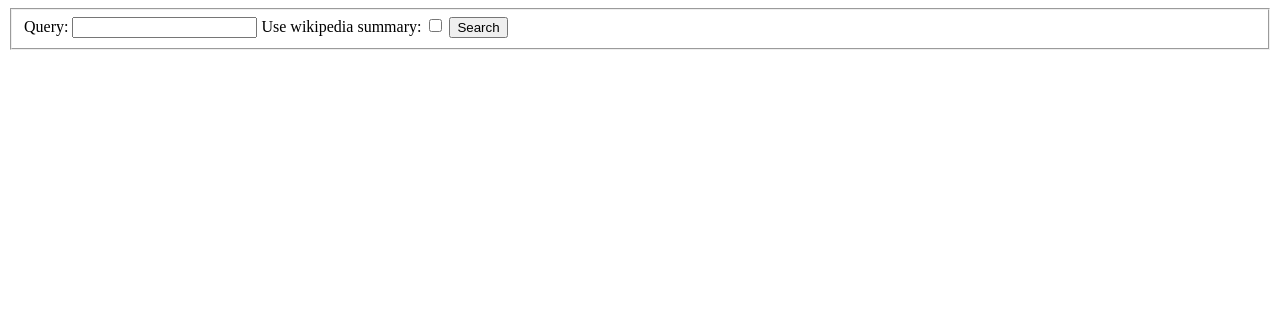
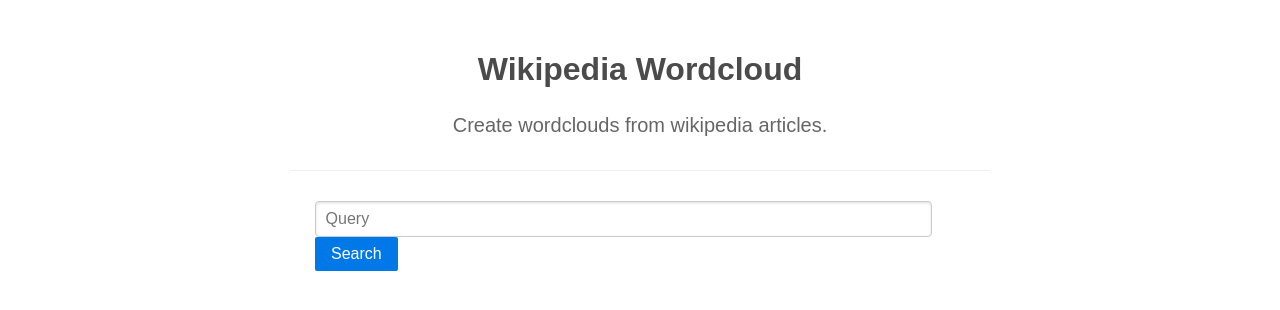
Before and after one commit to ir-grupp12/projekt, a Flask app: page / in a window 1280 px wide. Shown: the top 310 px of the page. Run offline with Flask 2, Linux system fonts and the light colour scheme.

Commit message:
Nicer css.

```diff
--- /dev/null
+++ b/static/css/style.css
@@ -0,0 +1,40 @@
+body {
+	padding-bottom: 30px;
+	margin: 0;
+	padding: 0;
+}
+
+#main {
+	width: 700px;
+	margin: 0 auto;
+}
+
+.header {
+	border-bottom: 1px solid #eee;
+	padding: 30px;
+	margin: 0 auto;
+	text-align: center;
+}
+
+.header h1 {
+	font-weight: bold;
+	color: rgb(75, 75, 75);
+}
+
+.header h2 {
+	font-size: 125%;
+	font-weight: 100;
+	line-height: 1.5;
+	margin: 0;
+	color: #666;
+}
+
+.inputform {
+	width: 650px;
+	padding: 25px;
+}
+
+#result {
+	border: 0px;
+	width: 700px;
+}
--- a/templates/index.html
+++ b/templates/index.html
@@ -1,15 +1,23 @@
-<!doctype html>
+<!DOCTYPE HTML>
 <head>
-<title>Wikipedia Search</title>
+	<title>Wikipedia Wordcloud Search</title>
+	<meta name="viewport" content="width=700, user-scalable=no">
+	<link rel="stylesheet" href="/static/css/pure-min.css">
+	<link rel="stylesheet" href="/static/css/style.css">
 </head>
 <body>
-<form method="GET" action="/search">
-	<fieldset>
-		<label for="query">Query:</label>
-		<input type="text" name="query">
-		<label for="wikisum">Use wikipedia summary:</label>
-		<input type="checkbox" name="wikisum">
-		<input type="submit" value="Search">
-	</fieldset>
-</form>
+	<div id="main">
+		<div class="header">
+			<h1>Wikipedia Wordcloud</h1>
+			<h2>Create wordclouds from wikipedia articles.</h2>
+		</div>
+		<div class="inputform">
+			<form method="GET" action="/wordcloud" class="pure-form">
+				<fieldset>
+					<input type="text" name="query" placeholder="Query" size="62">
+					<input type="submit" value="Search" class="pure-button pure-button-primary">
+				</fieldset>
+			</form>
+		</div>
+	</div>
 </body>
```
Also changed, not shown: static/css/pure-min.css (added).
